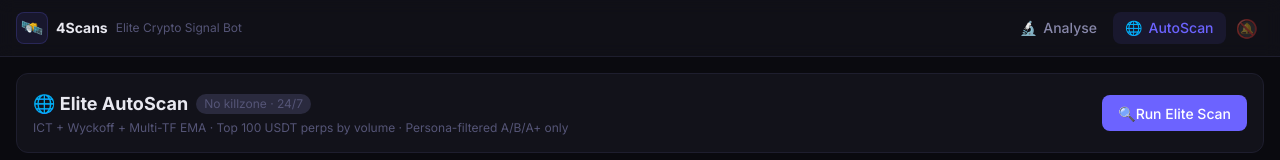
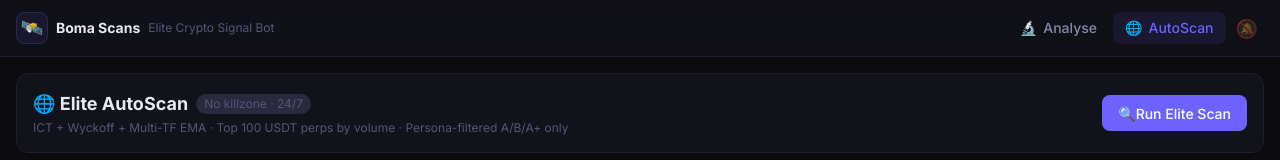
Before and after one commit to Bomsilaga/Boma-Scans, a Next.js app: page / in a window 1280 px wide. Shown: the top 160 px of the page. Built offline with nearby package versions, Linux system fonts and the light colour scheme.

Commit message:
Rename app to Boma Scans

```diff
--- a/src/app/page.tsx
+++ b/src/app/page.tsx
@@ -66,7 +66,7 @@
             <div className="w-8 h-8 rounded-lg bg-accent/10 border border-accent/20 flex items-center justify-center text-lg">
               🛰️
             </div>
-            <span className="font-bold text-text-primary text-sm hidden sm:block">4Scans</span>
+            <span className="font-bold text-text-primary text-sm hidden sm:block">Boma Scans</span>
             <span className="text-text-muted text-xs hidden sm:block">Elite Crypto Signal Bot</span>
           </div>
 
```
Also changed, not shown: 1 other file (tests, documents, lock files or other folders).
